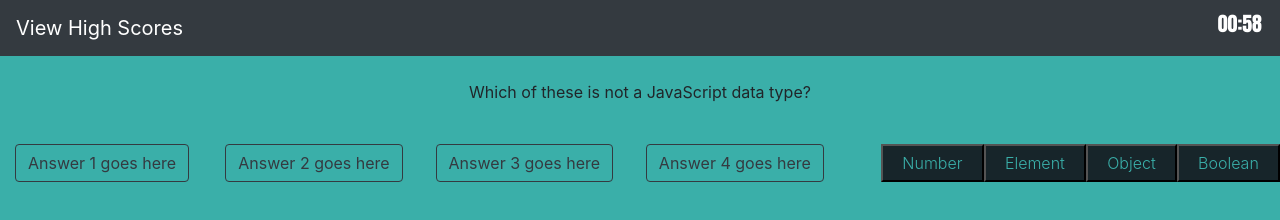
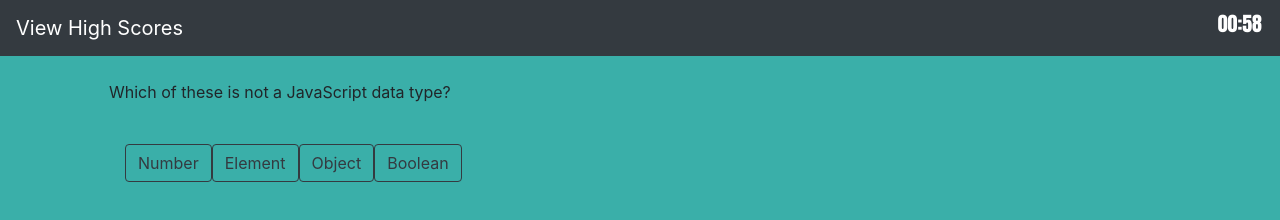
Before and after one commit to suzylebel/Quiz, a plain HTML site: page index.html in a window 1280 px wide. Both pictures are taken after a click on the button "Start Quiz Now!". Drawn offline with nearby package versions, Linux system fonts and the light colour scheme.

Commit message:
tutoring oct1

```diff
--- a/index.html
+++ b/index.html
@@ -21,21 +21,23 @@
     </ul>
     </div>
   </nav>
-  <div id="questions" class="d-flex justify-content-center p-4"></div>
- <main id="questionContainer" class="d-flex justify-content-center">
+  <div id="questionContainer" class="container">
+  <div id="questions" class="justify-content-center p-4"></div>
+ <div class="row justify-content-center">
   <div class="col-md">
-    <button onclick="selectAnswer ('0')" id=btn1 class="btn btn-outline-dark">Answer 1 goes here</button>
+    <button onclick="selectAnswer ('0')" id="btn1" class="btn btn-outline-dark"></button>
   </div>
   <div  class="col-md">
-    <button onclick="selectAnswer ('1')" id=btn2 class="btn btn-outline-dark">Answer 2 goes here</button>
+    <button onclick="selectAnswer ('1')" id="btn2" class="btn btn-outline-dark"></button>
   </div>
   <div class="col-md">
-    <button onclick="selectAnswer ('2')"id=btn3 class="btn btn-outline-dark">Answer 3 goes here</button>
+    <button onclick="selectAnswer ('2')" id="btn3" class="btn btn-outline-dark"></button>
   </div>
   <div class="col-md">
-    <button onclick="selectAnswer ('3')" id=btn4 class="btn btn-outline-dark">Answer 4 goes here</button>
+    <button onclick="selectAnswer ('3')" id="btn4" class="btn btn-outline-dark"></button>
   </div>
-</main>
+</div>
+</div>
 
 
  <!-- play the quiz box -->
--- a/script.js
+++ b/script.js
@@ -1,3 +1,6 @@
+
+window.addEventListener("onload", hide("#questionContainer"));
+
 
 var currentQuestion = 0;
 const timer = document.querySelector('h1');
@@ -27,15 +30,14 @@ function startTimer() {
 }
 
 // hide timer on click
-function hide() {
-  var welcome = document.querySelector("#welcome");
-  welcome.setAttribute("style", "visibility:hidden");
+function hide(elementHide) {
+  var welcome = document.querySelector(elementHide);
+  welcome.setAttribute("style", "display:none");
 }
 
-function show () {
-  var showbox = document.querySelector("#questioncontainer");
-
- showbox.setAttribute("style", "visibility:visible");
+function show(showElements) {
+  var showbox = document.querySelector(showElements);
+  showbox.setAttribute("style", "display:block");
 }
 
 
@@ -80,21 +82,38 @@ function displayQuestion(qstion, choice) {
   questionsEl.appendChild(questionTitle);
 
 
-  var choiceA = document.createElement("button");
-  var choiceB = document.createElement("button");
-  var choiceC = document.createElement("button");
-  var choiceD = document.createElement("button");
+  var choiceA = document.getElementById("btn1");
+  var choiceB = document.getElementById("btn2");
+  var choiceC = document.getElementById("btn3");
+  var choiceD = document.getElementById("btn4");
   var questiontitlebox = document.createElement("ol");
+
 
 
   var nodeA = document.createTextNode(choice[0]);
   choiceA.appendChild(nodeA);
+
+  // document.getElementById("btn1").removeChild(document.getElementById("btn1").firstChild);
   var nodeB = document.createTextNode(choice[1]);
   choiceB.appendChild(nodeB);
+
+  // document.getElementById("btn2").removeChild(document.getElementById("btn2").firstChild);
   var nodeC = document.createTextNode(choice[2]);
   choiceC.appendChild(nodeC);
+  // document.getElementById("btn3").removeChild(document.getElementById("btn3").firstChild);
   var nodeD = document.createTextNode(choice[3]);
   choiceD.appendChild(nodeD);
+  // document.getElementById("btn4").removeChild(document.getElementById("btn4").firstChild);
+
+
+  // choiceA.removeChild(choiceA.firstChild);
+  // choiceA.createTextNode(choice[0]);
+
+
+  // choiceB.innerHTML(choice[1]);
+  // choiceC.innerHTML(choice[2]);
+  // choiceD.innerHTML(choice[3]);
+
 
   questionContainerEl.appendChild(questiontitlebox);
   questiontitlebox.appendChild(choiceA);
@@ -118,13 +137,14 @@ function displayQuestion(qstion, choice) {
 // }
 
 function playQuiz() {
-  hide ();
+  hide("#welcome");
   if (currentQuestion < quizArr.length) {
-    displayQuestion (
+    displayQuestion(
       quizArr[currentQuestion].questionTitle,
       quizArr[currentQuestion].multipleChoice)
-      startTimer ();
-      // game mechanics (while loop)
+    startTimer();
+    show("#questionContainer");
+    // game mechanics (while loop)
 
 
   } else {
@@ -136,13 +156,13 @@ function playQuiz() {
 // conditional statements
 // separate if statement for if answer correct
 function selectAnswer(answer) {
-if (answer !== quizArr[currentQuestion].answer ) {
-  timeSecond -= 10
-}
-currentQuestion++
-playQuiz();
-hide ();
-show ();
+  if (answer !== quizArr[currentQuestion].answer) {
+    timeSecond -= 10
+  }
+  currentQuestion++
+  playQuiz();
+  hide();
+  // show ();
 
 }
 
```
